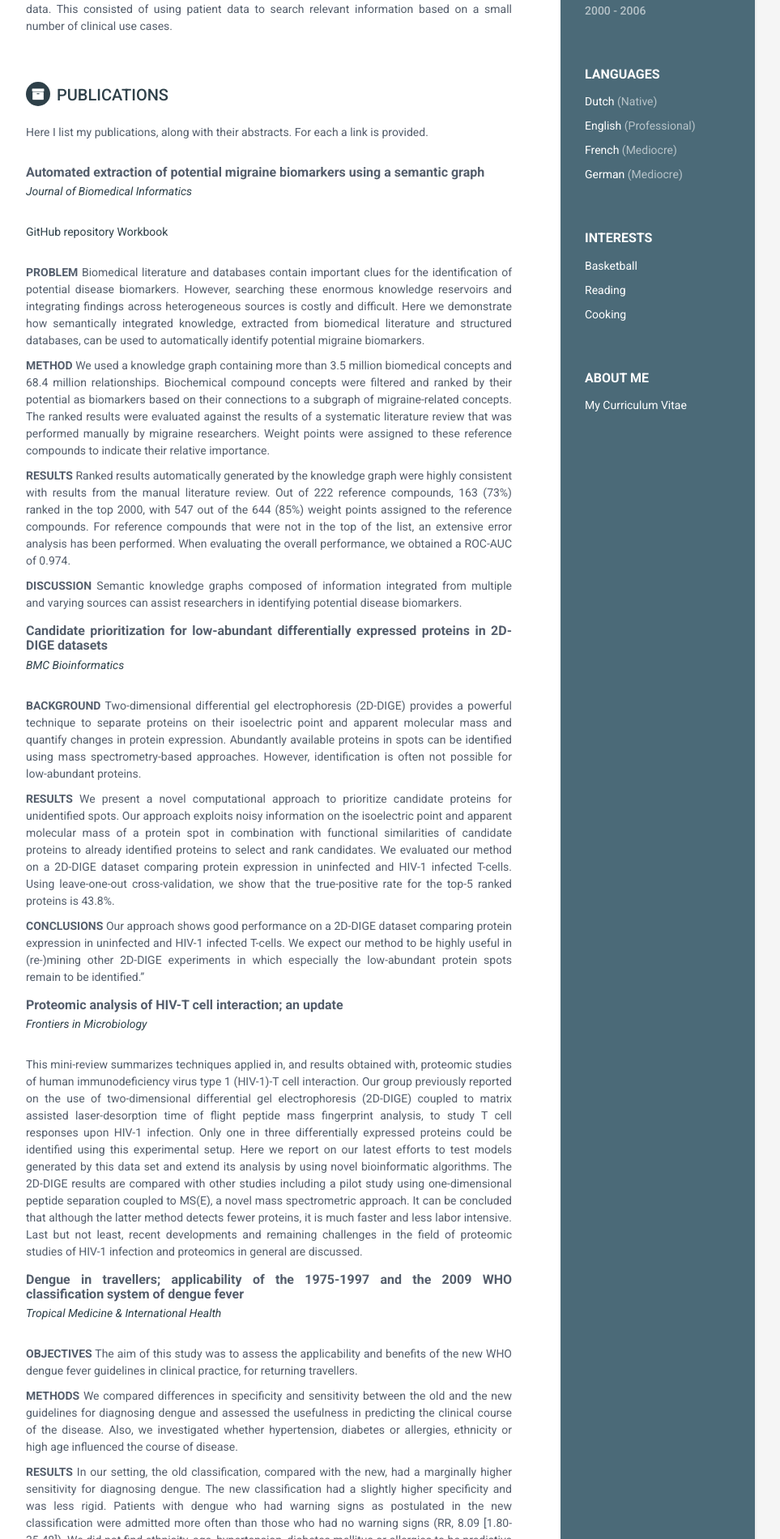
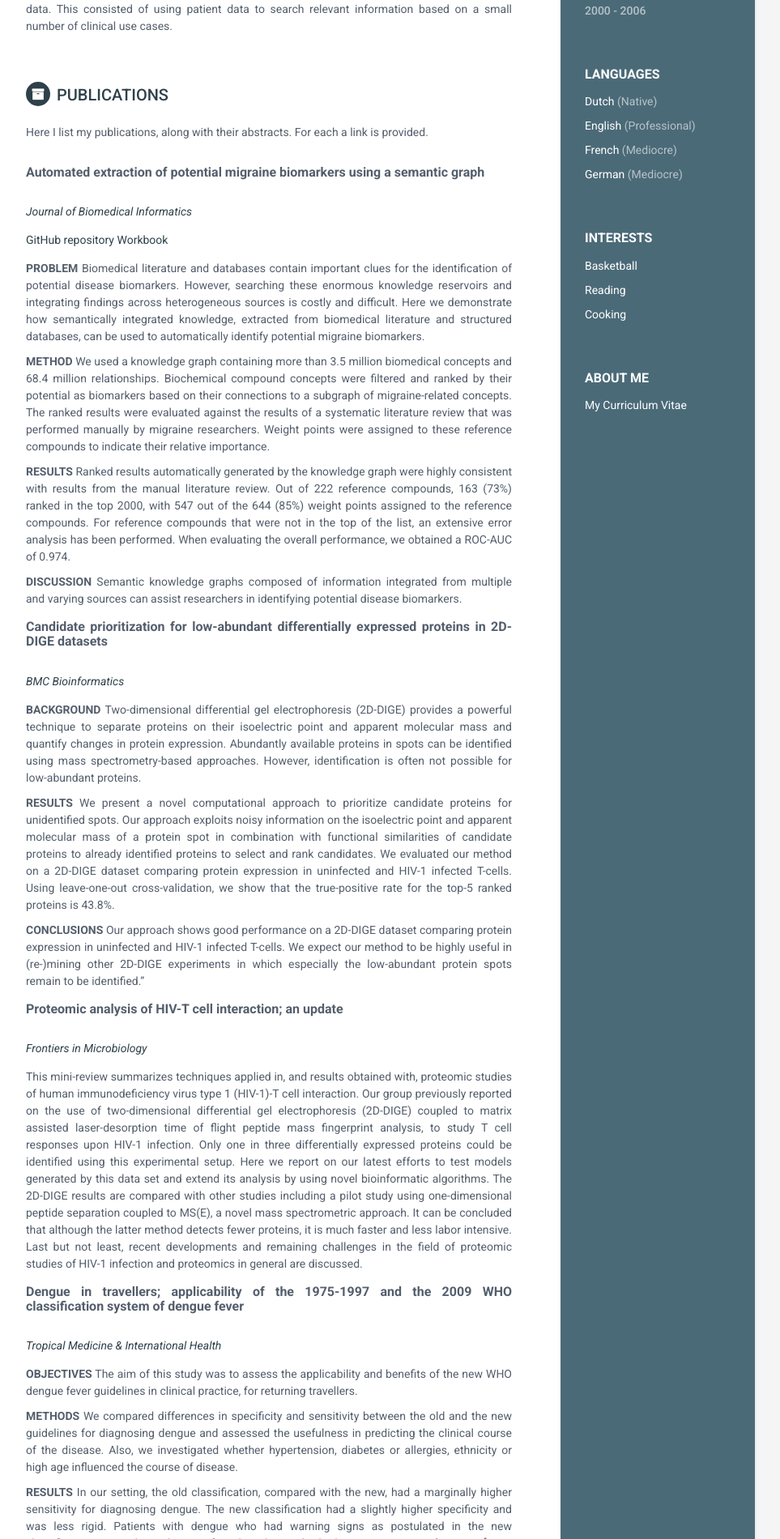
Before and after one commit to Wytz/wytz.github.io, a Jekyll site: the page built from index.html, in a window 1280 px wide. Shown: the part 995-2895 px from the top of the page at 81% size, without its empty margins (188-1151 px from the left). Built offline with Jekyll 4.4.1, drawn with Linux system fonts in a browser that asks for light colours.

Commit message:
fixed margins

```diff
--- a/_includes/projects.html
+++ b/_includes/projects.html
@@ -11,23 +11,22 @@
 
   {% for project in site.data.projects %}
     <div class="item">
-        <h3 class="project-title" style="text-align:justify;text-justify:inter-word;"><b>{{ project.title }}</b></h3>
-	  <div class="metadata">
-
-	    <span class="project-link" style="margin-top:30px;margin-bottom:30px;font-size:18;"><a href="{{ project.link }}"><i>  {{ project.journal}}  </i></a></span>
+      <h3 class="project-title" style="text-align:justify;text-justify:inter-word;"><b>{{ project.title }}</b></h3>
+	  <div class="metadata" style="margin-top:30px;margin-bottom:15px;">
+	    <span class="project-link" style="font-size:18;"><a href="{{ project.link }}"><i>  {{ project.journal}}  </i></a></span>
 	  	<span class="time" style="align:right">{{ project.publicationdate }}</span>
 	  </div>
-	  <div class = links style="margin-top:30px;margin-bottom:30px;font-size:14;">
+	  <div class = links style="margin-top:15px;margin-bottom:15px;font-size:14;">
 
 	    {% if project.github %}
 
-	    <span class="project-link"><a href="{{ project.github }}">  GitHub repository  </a></span>
+	    <span class="project-link"><a href="{{ project.github }}"> GitHub repository </a></span>
 
 	    {% endif %}
 
 	    {% if project.workbook %}
 
-	    <span class="project-link"><a href="{{ project.workbook }}">  		Workbook  </a></span>
+	    <span class="project-link"><a href="{{ project.workbook }}"> Workbook </a></span>
 
 	    {% endif %}
 
```
